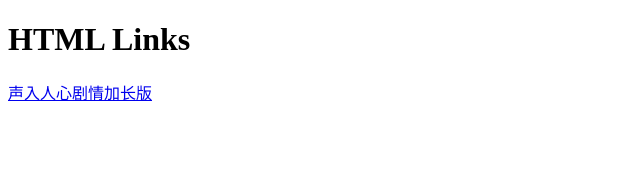
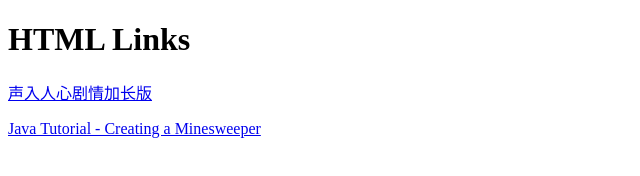
Before and after one commit to djh-surplace/common, a plain HTML site: page index.html in a window 1280 px wide. Shown: the whole page, without its empty margins (0-640 px from the left). Drawn offline with Linux system fonts and the light colour scheme.

Commit message:
Update index.html

```diff
--- a/index.html
+++ b/index.html
@@ -5,6 +5,8 @@
 <h1>HTML Links</h1>
 
 <p><a href="https://www.youtube.com/watch?v=vU0zHkPkYEM&list=PLVuspqefaLkbS5uhKIdF_YeQVBVOvy3UR" target="_blank">声入人心剧情加长版</a></p>
+<p><a href="https://www.youtube.com/watch?v=RFpJp62ZoY8&list=PLGxHvpw-PAk6QvPw0fYe8bks31GRKvymK" target="_blank">Java Tutorial - Creating a Minesweeper</a></p>
+
 
 </body>
 </html>
```
